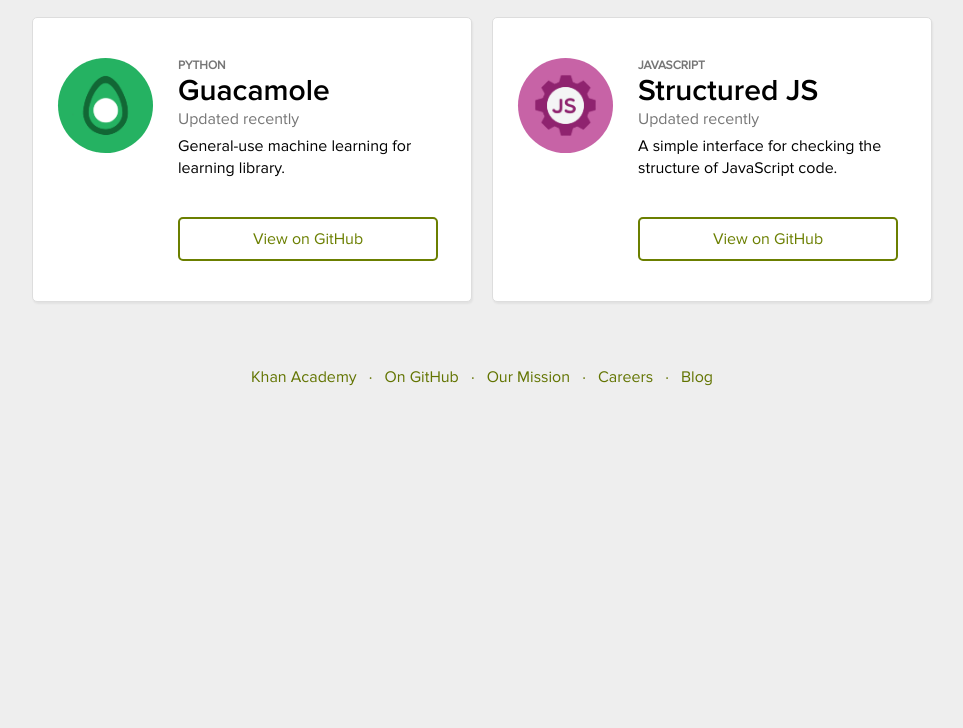
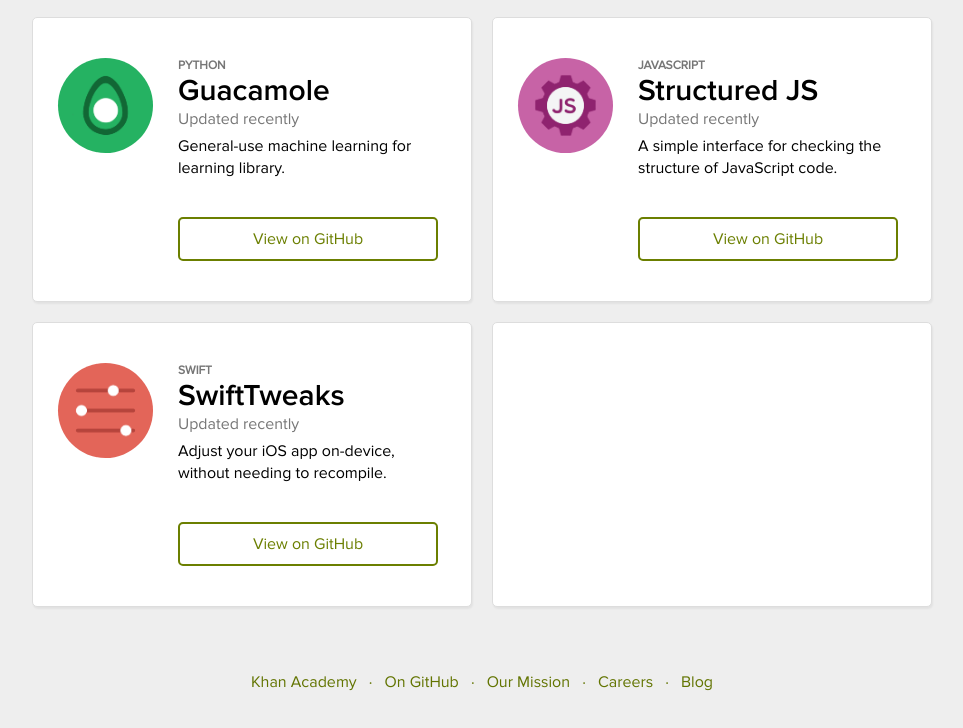
Before and after one commit to Khan/khan.github.io, a website: page index.html in a window 1280 px wide. Shown: the part 2657-3385 px from the top of the page, without its empty margins (158-1121 px from the left). Before the commit the page ends 3090 px from the top, so only its background shows below. Drawn offline with nearby package versions, Linux system fonts and the light colour scheme; no server answers.

Commit message:
Add SwiftTweaks

```diff
--- a/css/style.css
+++ b/css/style.css
@@ -133,6 +133,10 @@
 
 .logo-structuredjs {
     background-image: url('../img/structuredjs.png');
+}
+
+.logo-swifttweaks {
+    background-image: url('../img/swifttweaks.png');
 }
 
 .logo-kmath {
--- a/index.html
+++ b/index.html
@@ -575,6 +575,40 @@
         </div>
 </div>
     </div>
+
+
+    <div class="row">
+        <div class="card">
+        <div class="card-content" data-repo="swifttweaks">
+            <div class="icon">
+                <div class="logo logo-swifttweaks"></div>
+            </div>
+            <div class="content">
+                <div class="language">
+                    Swift
+                </div>
+                <div class="title">
+                    SwiftTweaks
+                </div>
+                <div class="updated">
+                    Updated <span class="updated-ago">recently</span>
+                </div>
+                <div class="description">
+                    Adjust your iOS app on-device, without needing to recompile.
+                </div>
+                <div class="actions">
+                    <a href="http://github.com/Khan/swifttweaks" class="button">
+                        View
+                        <span class="sr-only">SwiftTweaks</span>
+                        on GitHub
+                    </a>
+                </div>
+            </div>
+            <div class="activity"></div>
+        </div>
+</div>
+        <div class="card"></div>
+    </div>
 </div>
 
         <div class="row">
```
Also changed, not shown: data.js (+7 -1 lines), img/swifttweaks.png (added), 1 other file.
